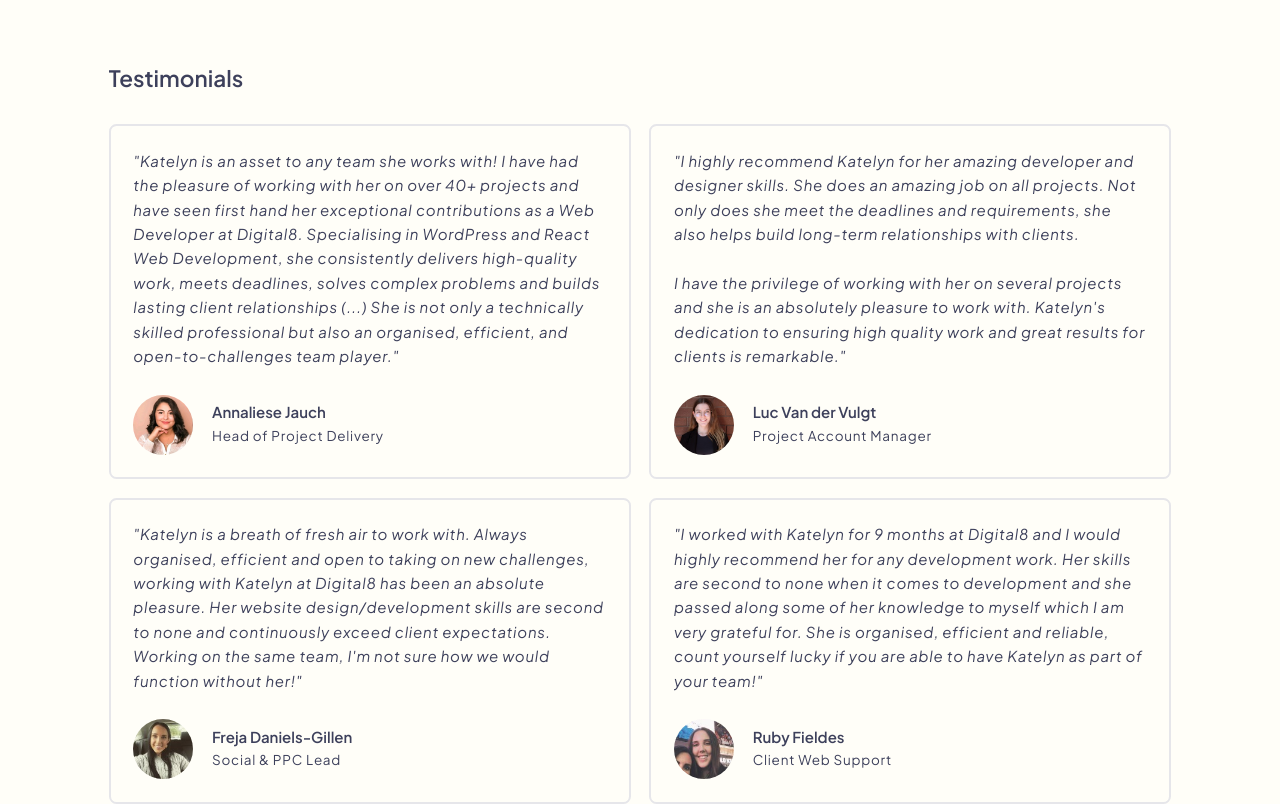
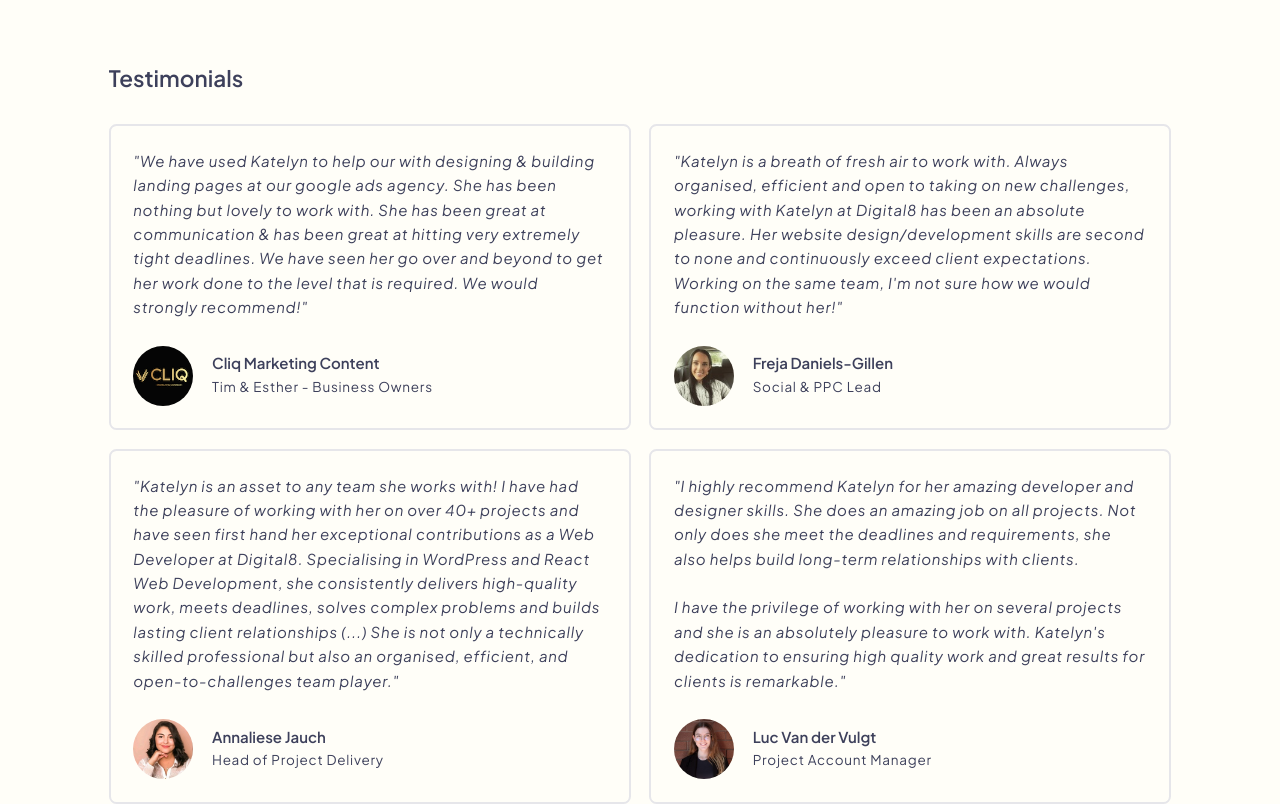
Before and after one commit to kati-e/portfolio, a React (Vite) app: page / in a window 1280 px wide. Shown: the part 3040-3844 px from the top of the page. Built offline with nearby package versions, Linux system fonts and the light colour scheme.

Commit message:
adding new testimonial

```diff
--- a/src/data/consts.ts
+++ b/src/data/consts.ts
@@ -108,22 +108,28 @@ export const TECHNICAL_SPECIALISATIONS: TextCard[] = [
 //TESTIMONIALS
 export const TESTIMONIALS: Testimonial[] = [
     {
+        testimonial: 'We have used Katelyn to help our with designing & building landing pages at our google ads agency. She has been nothing but lovely to work with. She has been great at communication & has been great at hitting very extremely tight deadlines. We have seen her go over and beyond to get her work done to the level that is required. We would strongly recommend!',
+        authorName: 'Cliq Marketing Content',
+        authorPosition: 'Tim & Esther - Business Owners',
+        authorIcon: '/testimonials/cliq.jpg'
+    },
+    {
+        testimonial: 'Katelyn is a breath of fresh air to work with. Always organised, efficient and open to taking on new challenges, working with Katelyn at Digital8 has been an absolute pleasure. Her website design/development skills are second to none and continuously exceed client expectations. Working on the same team, I\'m not sure how we would function without her!',
+        authorName: 'Freja Daniels-Gillen',
+        authorPosition: 'Social & PPC Lead',
+        authorIcon: '/testimonials/freja.jpeg'
+    },
+    {
         testimonial: 'Katelyn is an asset to any team she works with! I have had the pleasure of working with her on over 40+ projects and have seen first hand her exceptional contributions as a Web Developer at Digital8. Specialising in WordPress and React Web Development, she consistently delivers high-quality work, meets deadlines, solves complex problems and builds lasting client relationships (...) She is not only a technically skilled professional but also an organised, efficient, and open-to-challenges team player.',
         authorName: 'Annaliese Jauch',
         authorPosition: 'Head of Project Delivery',
         authorIcon: '/testimonials/annaliese.jpeg',
     },
     {
-        testimonial: 'I highly recommend Katelyn for her amazing developer and designer skills. She does an amazing job on all projects. Not only does she meet the deadlines and requirements, she also helps build long-term relationships with clients.<br><br>I have the privilege of working with her on several projects and she is an absolutely pleasure to work with. Katelyn\'s dedication to ensuring high quality work and great results for clients is remarkable.',
+        testimonial: 'I highly recommend Katelyn for her amazing developer and designer skills. She does an amazing job on all projects. Not only does she meet the deadlines and requirements, she also helps build long-term relationships with clients. <br><br>I have the privilege of working with her on several projects and she is an absolutely pleasure to work with. Katelyn\'s dedication to ensuring high quality work and great results for clients is remarkable.',
         authorName: 'Luc Van der Vulgt',
         authorPosition: 'Project Account Manager',
         authorIcon: '/testimonials/luc.jpeg'
-    },
-    {
-        testimonial: 'Katelyn is a breath of fresh air to work with. Always organised, efficient and open to taking on new challenges, working with Katelyn at Digital8 has been an absolute pleasure. Her website design/development skills are second to none and continuously exceed client expectations. Working on the same team, I\'m not sure how we would function without her!',
-        authorName: 'Freja Daniels-Gillen',
-        authorPosition: 'Social & PPC Lead',
-        authorIcon: '/testimonials/freja.jpeg'
     },
     {
         testimonial: 'I worked with Katelyn for 9 months at Digital8 and I would highly recommend her for any development work. Her skills are second to none when it comes to development and she passed along some of her knowledge to myself which I am very grateful for. She is organised, efficient and reliable, count yourself lucky if you are able to have Katelyn as part of your team!',
```
Also changed, not shown: public/testimonials/cliq.jpg (added).
